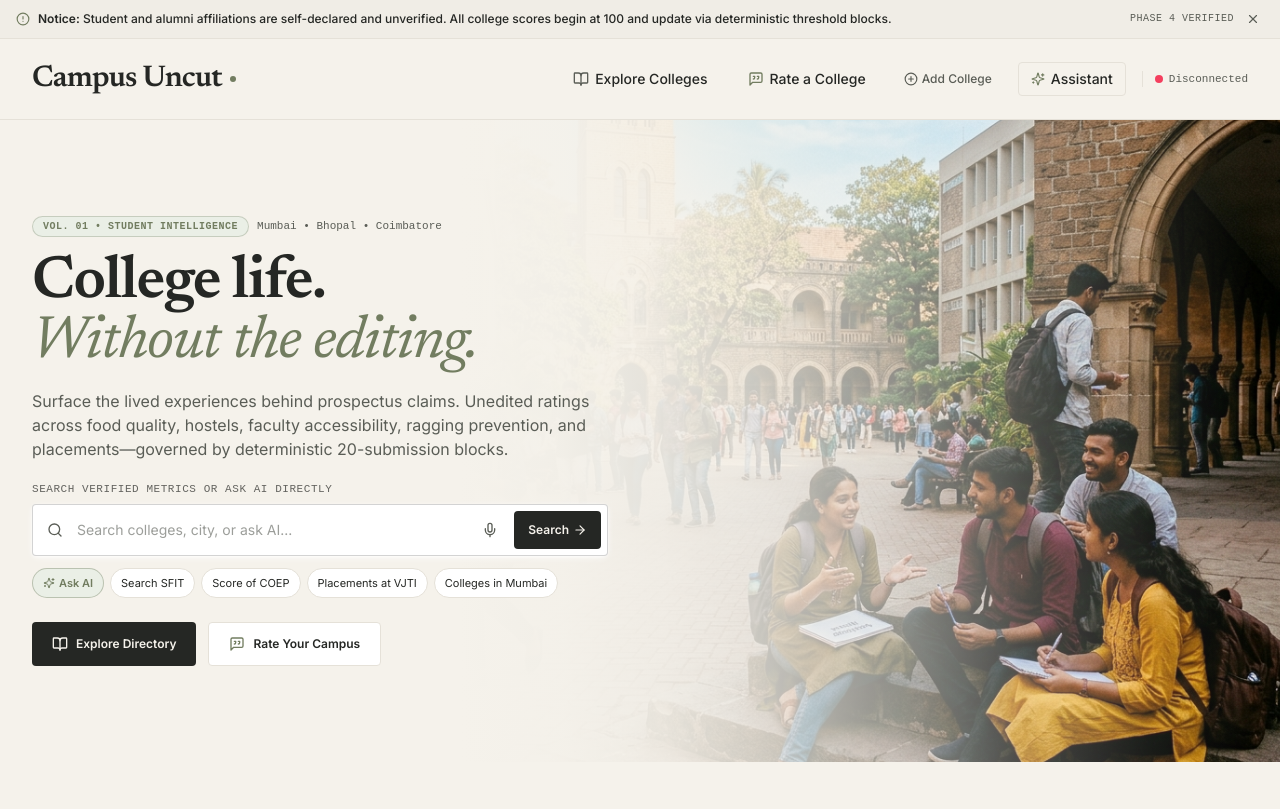
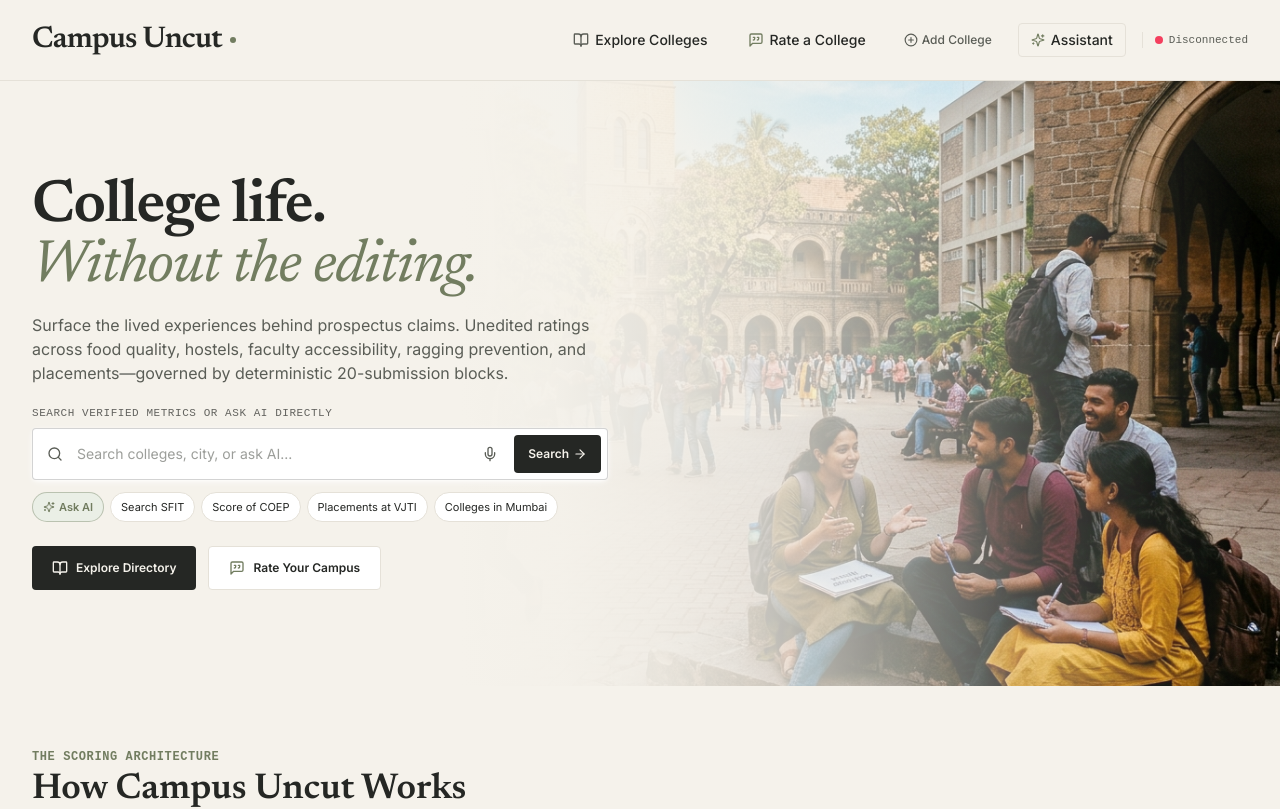
Before and after one commit to wildcatterventures/wildcatterven, a React (Vite) app in the folder frontend/: page / in a window 1280 px wide. Shown: the top 809 px of the page. Built offline with nearby package versions, Linux system fonts and the light colour scheme; no server answers.

Commit message:
Remove top prototype notice banner and hero volume badge

```diff
--- a/frontend/src/App.tsx
+++ b/frontend/src/App.tsx
@@ -1,5 +1,4 @@
 import React, { useState, useEffect } from "react";
-import { NoticeBanner } from "./components/NoticeBanner";
 import { Header } from "./components/Header";
 import { Footer } from "./components/Footer";
 import { UnknownCollegeModal } from "./components/UnknownCollegeModal";
@@ -137,10 +136,7 @@ export const App: React.FC = () => {
 
   return (
     <div className="min-h-screen flex flex-col bg-paper text-charcoal font-sans">
-      {/* 1. Persistent Unverified Affiliation Notice */}
-      <NoticeBanner />
-
-      {/* 2. Editorial Header */}
+      {/* 1. Editorial Header */}
       <Header
         currentView={currentView}
         onNavigate={handleNavigate}
--- a/frontend/src/features/home/ConversationalHero.tsx
+++ b/frontend/src/features/home/ConversationalHero.tsx
@@ -190,17 +190,6 @@ export const ConversationalHero: React.FC<ConversationalHeroProps> = ({
       {/* 2. Left-Anchored Editorial & Interactive Content Container */}
       <div className="relative z-10 max-w-7xl mx-auto px-4 sm:px-6 lg:px-8 w-full py-6 sm:py-12 md:py-20 lg:py-24">
         <div className="max-w-xl lg:max-w-2xl flex flex-col justify-center">
-
-          {/* Small Editorial Header Label */}
-          <div className="inline-flex items-center gap-2 mb-2.5 sm:mb-4 self-start flex-wrap">
-            <span className="px-2.5 py-0.5 rounded-full text-[10px] font-mono uppercase tracking-wider font-bold bg-olive-light text-olive border border-olive/30">
-              Vol. 01 • Student Intelligence
-            </span>
-            <span className="text-[11px] font-mono text-charcoal-muted">
-              Mumbai • Bhopal • Coimbatore
-            </span>
-          </div>
-
           {/* Display Headline */}
           <h1 className="font-serif text-3xl xs:text-4xl sm:text-5xl lg:text-[3.75rem] font-bold tracking-tight text-charcoal mb-2.5 sm:mb-4 leading-[1.12]">
             College life. <br />
```
